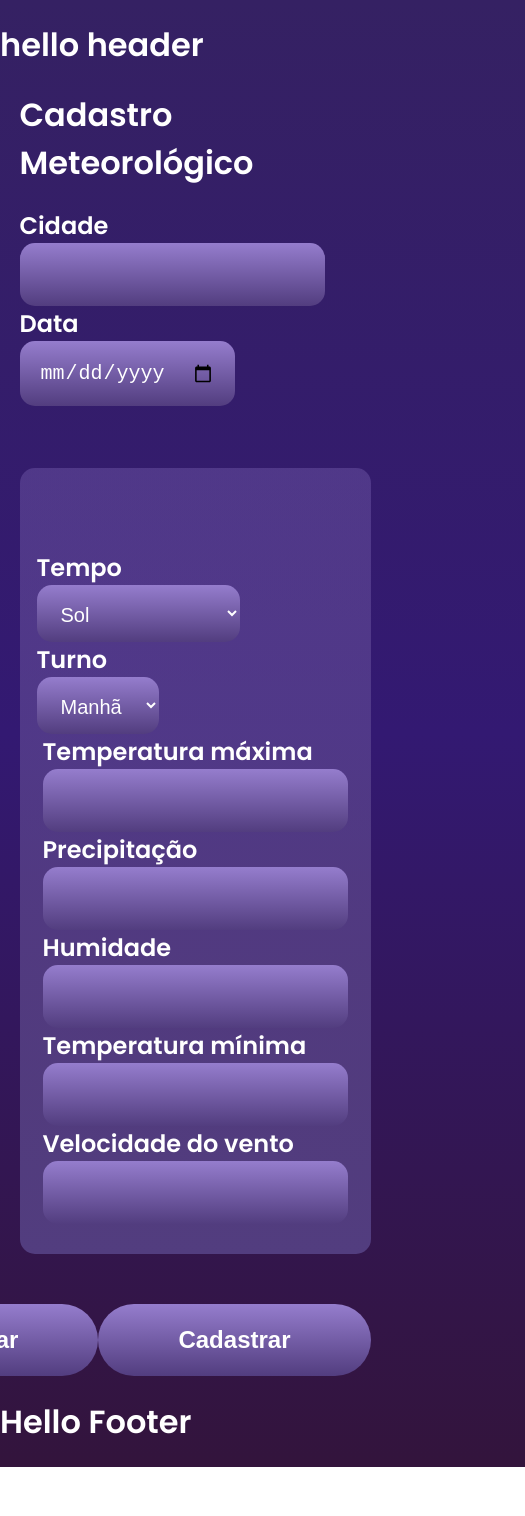
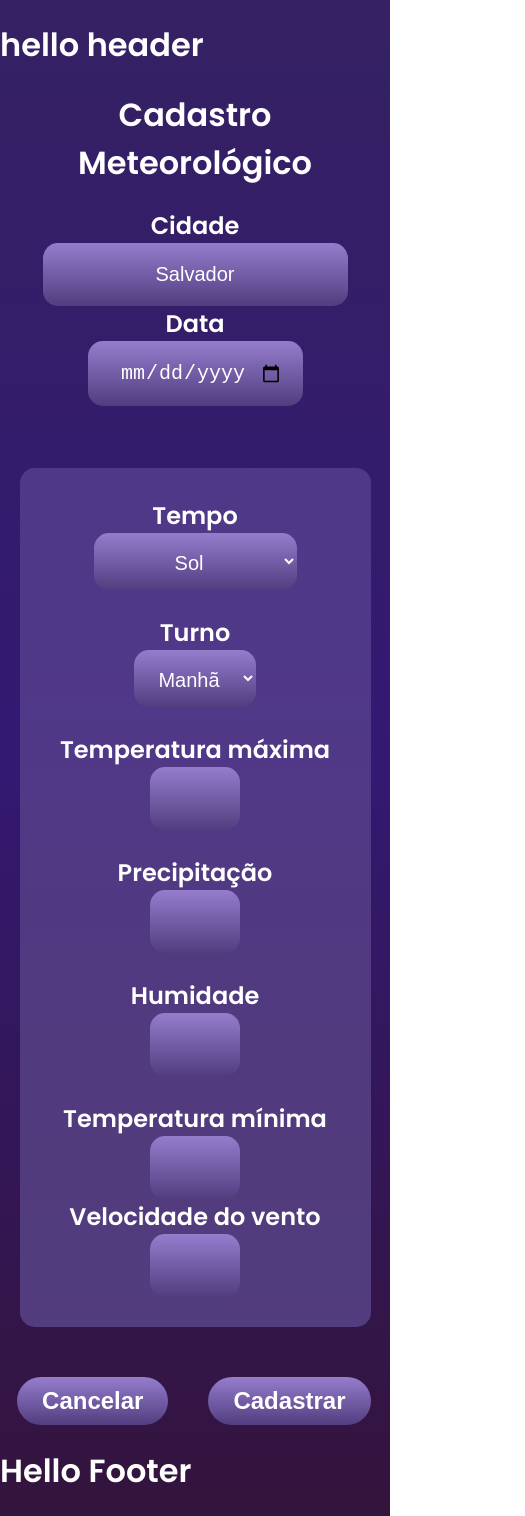
Before and after one commit to dbserver/dbcamp-weather-app, a React (Create React App) app: page / in a window 390 px wide. Shown: the whole page, 525 px wide, since content can reach past the window. Before the commit the page ends 1467 px from the top, so only its background shows below. Built offline with nearby package versions, Linux system fonts and the light colour scheme.

Commit message:
feat/ add post, ajustes visuais na pagina de post e adicionando layout responsivo

```diff
--- a/src/index.css
+++ b/src/index.css
@@ -9,16 +9,23 @@ body {
   font-family: "Poppins", sans-serif;
 }
 
-h1{
+h1 {
   font-size: 32px;
   font-weight: 600;
 }
-label{
+label {
   font-size: 24px;
   font-weight: 600;
   display: block;
 }
 
+input[type="number"]::-webkit-inner-spin-button {
+  -webkit-appearance: none;
+}
+input[type="number"] {
+  -moz-appearance: textfield;
+  appearance: textfield;
+}
 
 code {
   font-family: source-code-pro, Menlo, Monaco, Consolas, "Courier New",
--- a/src/pages/cadastrar/cadastrar.module.css
+++ b/src/pages/cadastrar/cadastrar.module.css
@@ -9,14 +9,14 @@
     rgba(149, 125, 205, 0.29) 0%,
     #523d7f 100%
   );
-  padding: 82px 17px 30px;
+  padding: 82px 53px 70px 17px;
   margin-top: 62px;
 }
-.content_input {
+.input_line {
   display: inline-block;
 }
-#cidadeBox{
-    margin-right: 200px;
+#cidadeBox {
+  margin-right: 200px;
 }
 
 .conteiner input,
@@ -30,7 +30,7 @@
   padding: 20px;
 }
 
-.conteiner select{
+.conteiner select {
   padding: 18px 20px;
 }
 
@@ -41,25 +41,58 @@
   color: white;
   padding-left: 20px;
 }
-.form_box{
-    display: flex;
-    flex-wrap: wrap;
-    justify-content: space-around;
+.form_box {
+  display: flex;
+  flex-wrap: wrap;
+  justify-content: space-between;
 }
-#tempoBox{
-    margin-right: 25px;
+#tempoBox {
+  margin-right: 25px;
 }
-.buttonsBox button{
+.buttonsBox button {
   padding: 22px 80px;
-  background: linear-gradient(180deg, #957DCD 0%, #523D7F 100%);
+  background: linear-gradient(180deg, #957dcd 0%, #523d7f 100%);
   border-radius: 100px;
   border: none;
   color: white;
   font-weight: 600;
   font-size: 24px;
 }
-.buttonsBox{
+.buttonsBox {
   margin-top: 50px;
   display: flex;
   justify-content: end;
+  gap: 40px;
 }
+
+.form_box input {
+  width: 50px;
+  text-align: center;
+}
+
+#precipitacao{
+  margin-right: 70px;
+}
+.coluna div{
+  margin-bottom: 25px;
+}
+
+@media (max-width:600px) {
+  .conteiner, .conteiner input, .conteiner select{
+    text-align: center;
+  }
+  .form, #precipitacao, #cidadeBox, #tempoBox, .coluna{
+    margin-left: auto;
+    margin-right: auto;
+  }
+  .form_box{
+    padding: 30px 10px;
+  }
+  .input_line{
+    display: block;
+  }
+  .buttonsBox button{
+    padding: 10px 25px;
+  }
+
+}
--- a/src/pages/cadastrar/index.tsx
+++ b/src/pages/cadastrar/index.tsx
@@ -1,52 +1,93 @@
+import { useState } from "react";
 import styles from "./cadastrar.module.css";
 import axios from "axios";
 
 export default function Cadastrar() {
+  const [cidade, setCidade] = useState("Salvador");
+  const [data, setData] = useState("");
+  const [tempo, setTempo] = useState("SOL");
+  const [turno, setTurno] = useState("DIA");
+  const [temperaturaMaxima, setTemperaturaMaxima] = useState<any>();
+  const [temperaturaMinima, setTemperaturaMinima] = useState<any>();
+  const [precipitacao, setPrecipitacao] = useState<any>();
+  const [umidade, setUmidade] = useState<any>();
+  const [ventos, setVentos] = useState<any>();
+
   async function post() {
     axios
       .post("http://localhost:4767/api/v1/meteorologia", {
-        cidade: "Madre de deus",
-        data: "2023-04-28",
-        tempo: "SOL",
-        turno: "DIA",
-        temperaturaMaxima: 0,
-        temperaturaMinima: 0,
-        precipitacao: 0,
-        umidade: 0,
-        velocidadeVentos: 0,
+        cidade: cidade,
+        data: data,
+        tempo: tempo,
+        turno: turno,
+        temperaturaMaxima: temperaturaMaxima,
+        temperaturaMinima: temperaturaMinima,
+        precipitacao: precipitacao,
+        umidade: umidade,
+        velocidadeVentos: ventos,
       })
-      .then(function (response:any) {
+      .then(function (response: any) {
         console.log(response);
         alert("Parabéns você cadastrou um registro");
       })
-      .catch(function (error:any) {
+      .catch(function (error: any) {
         console.error(error);
         alert("Infelizmente você não conseguiu cadastrar um registro");
       });
+  }
+
+  function handleSubmit(event: React.FormEvent) {
+    try {
+      event.preventDefault();
+      try {
+        post();
+      } catch {
+        alert("Ops, ocorreu um erro ao realizar seu cadastro.");
+      }
+    } catch {
+      alert("Ops, ocorreu um erro ao realizar seu cadastro.");
+    }
   }
 
   return (
     <div className={styles.conteiner}>
       <h1>Cadastro Meteorológico</h1>
 
-      <div className={styles.form}>
+      <form onSubmit={handleSubmit} className={styles.form}>
         <div className={styles.line}>
-          <div className={styles.content_input} id={styles.cidadeBox}>
+          <div className={styles.input_line} id={styles.cidadeBox}>
             <label htmlFor="">Cidade</label>
-            <input type="text" name="cidade" />
+            <input
+              required
+              type="text"
+              name="cidade"
+              value={cidade}
+              onChange={(event) => setCidade(event.target.value)}
+            />
           </div>
 
-          <div className={styles.content_input}>
+          <div className={styles.input_line}>
             <label htmlFor="">Data</label>
-            <input type="date" name="data" id="" />
+            <input
+              required
+              type="date"
+              name="data"
+              value={data}
+              onChange={(event) => setData(event.target.value)}
+            />
           </div>
         </div>
 
         <div className={styles.form_box}>
           <div className={styles.coluna}>
-            <div className={styles.content_input} id={styles.tempoBox}>
+            <div className={styles.input_line} id={styles.tempoBox}>
               <label htmlFor="">Tempo</label>
-              <select name="select" className={styles.inputBox}>
+              <select
+                name="select"
+                className={styles.inputBox}
+                value={tempo}
+                onChange={(event) => setTempo(event.target.value)}
+              >
                 <option value="SOL" selected>
                   Sol
                 </option>
@@ -57,9 +98,13 @@ export default function Cadastrar() {
               </select>
             </div>
 
-            <div className={styles.content_input}>
+            <div className={styles.input_line}>
               <label htmlFor="">Turno</label>
-              <select name="select">
+              <select
+                name="select"
+                value={turno}
+                onChange={(event) => setTurno(event.target.value)}
+              >
                 <option value="DIA" selected>
                   Manhã
                 </option>
@@ -69,26 +114,63 @@ export default function Cadastrar() {
           </div>
 
           <div className={styles.coluna}>
+            <div>
               <label htmlFor="">Temperatura máxima</label>
-            <input type="number" name="temperaturaMaxima" id="" />
+              <input
+                required
+                type="number"
+                name="temperaturaMaxima"
+                value={temperaturaMaxima}
+                onChange={(event) => setTemperaturaMaxima(event.target.value)}
+              />
+            </div>
+            <div className={styles.input_line} id={styles.precipitacao}>
               <label htmlFor="">Precipitação</label>
-            <input type="number" name="precipitacao" id="" />
+              <input
+                required
+                type="number"
+                name="precipitacao"
+                value={precipitacao}
+                onChange={(event) => setPrecipitacao(event.target.value)}
+              />
+            </div>
+            <div className={styles.input_line}>
               <label htmlFor="">Humidade</label>
-            <input type="number" name="humidade" id="" />
+              <input
+                required
+                type="number"
+                name="humidade"
+                value={umidade}
+                onChange={(event) => setUmidade(event.target.value)}
+              />
+            </div>
           </div>
 
           <div className={styles.coluna}>
             <label htmlFor="">Temperatura mínima</label>
-            <input type="number" name="temperaturaMinima" id="" />
+            <input
+              required
+              type="number"
+              name="temperaturaMinima"
+              value={temperaturaMinima}
+              onChange={(event) => setTemperaturaMinima(event.target.value)}
+            />
             <label htmlFor="">Velocidade do vento</label>
-            <input type="number" name="velocidadeDoVento" id="" />
+            <input
+              required
+              type="number"
+              name="velocidadeDoVento"
+              value={ventos}
+              onChange={(event) => setVentos(event.target.value)}
+            />
           </div>
         </div>
-      </div>
+
         <div className={styles.buttonsBox}>
           <button>Cancelar</button>
-        <button onClick={post}>Cadastrar</button>
+          <button type="submit">Cadastrar</button>
         </div>
+      </form>
     </div>
   );
 }
```
Lines whose indentation alone changed are shown as unchanged.
